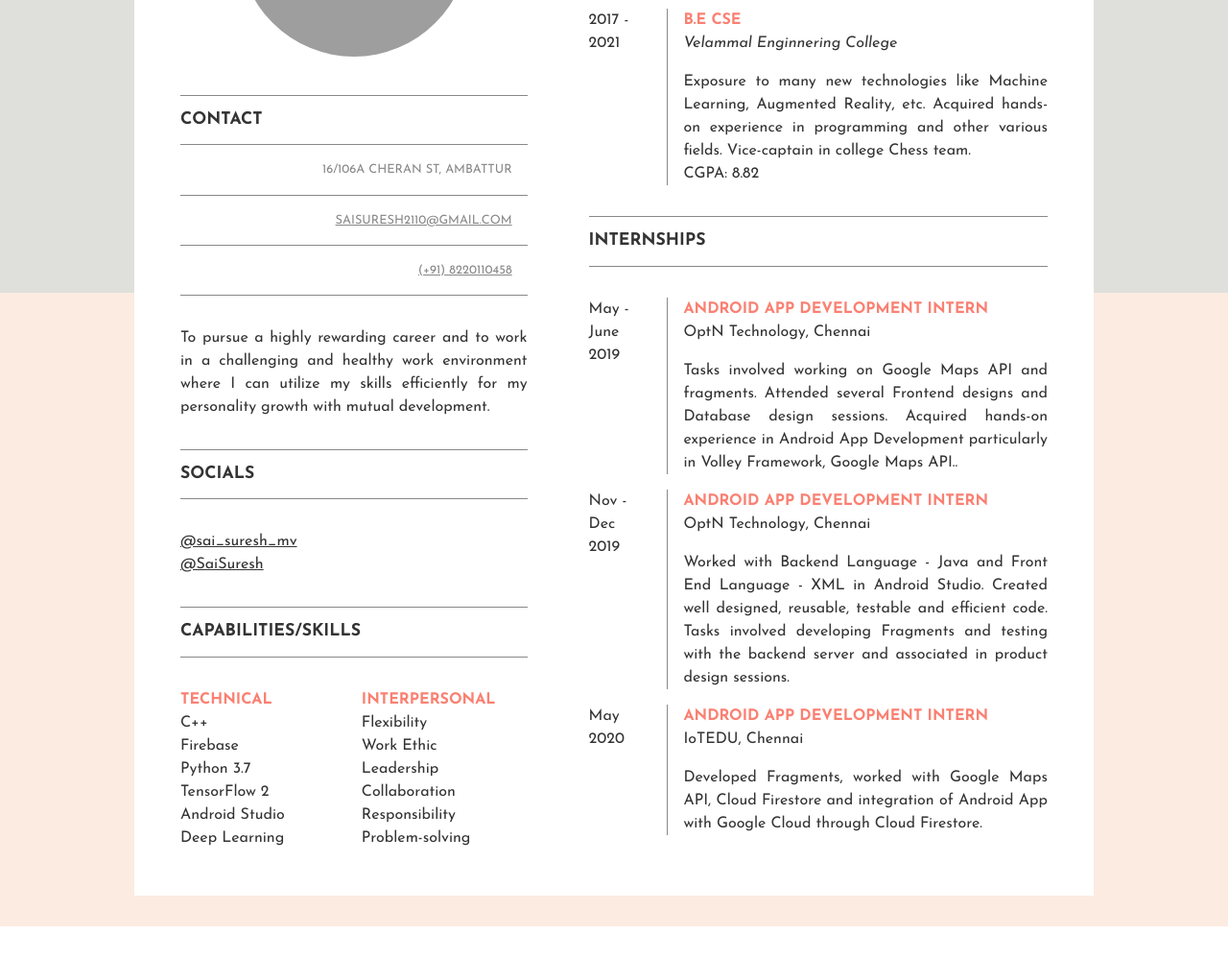
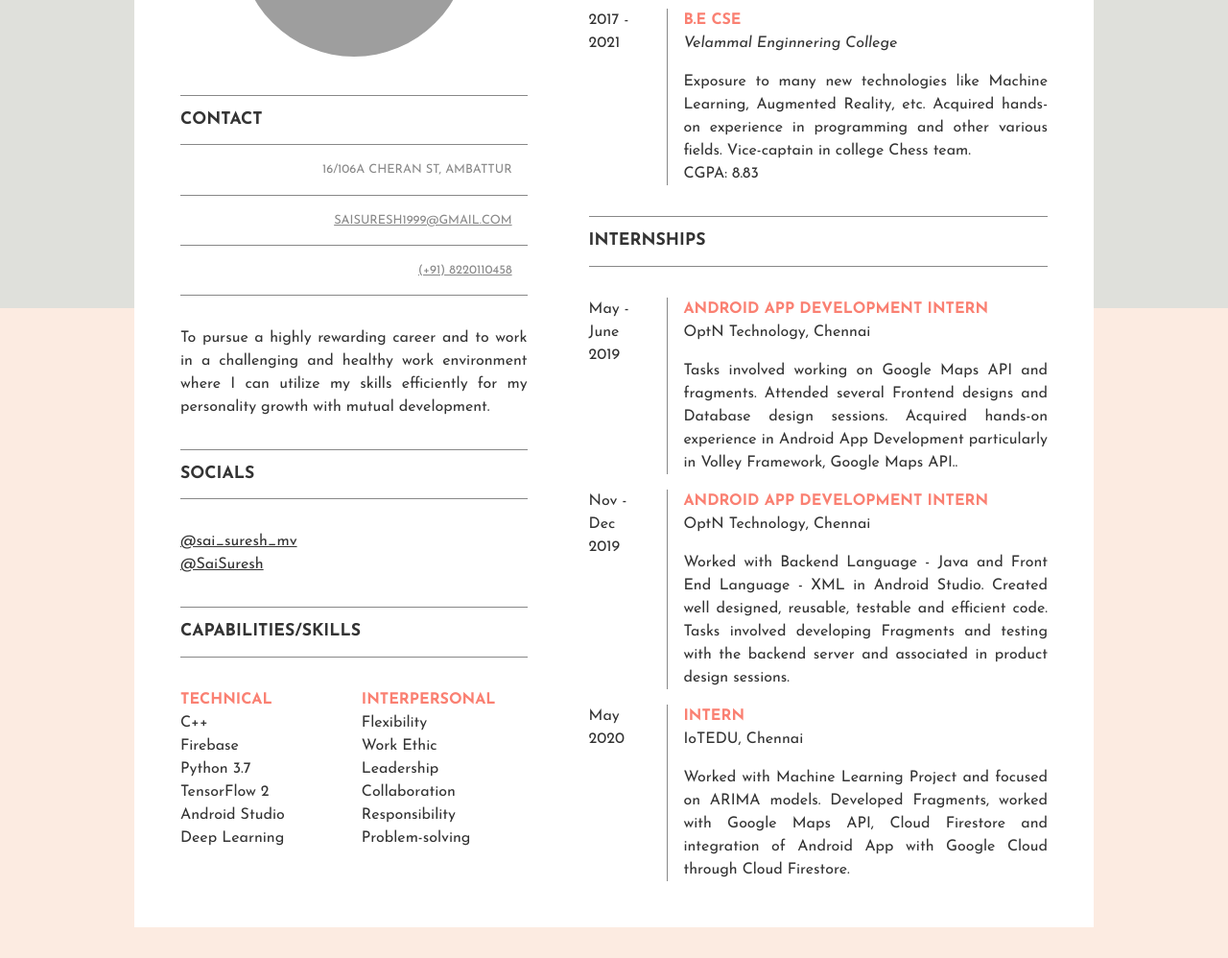
Before and after one commit to saisuresh1999/ModernResume, a plain HTML site: page index.html in a window 1280 px wide. Shown: the part 355-1353 px from the top of the page at 96% size. Before the commit the page ends 1320 px from the top, so only its background shows below. Drawn offline with Linux system fonts and the light colour scheme; grey boxes are pictures that could not be loaded.

Commit message:
Update index.html

```diff
--- a/index.html
+++ b/index.html
@@ -27,7 +27,7 @@
             <ul>
                 <li>16/106A Cheran St, Ambattur</li>
 
-                <li><a href="mailto:saisuresh2110@gmail.com">saisuresh2110@gmail.com</a></li>
+                <li><a href="mailto:saisuresh1999@gmail.com">saisuresh1999@gmail.com</a></li>
 
                 <li><a href="tel:++918220110458">(+91) 8220110458</a></li>
 
@@ -103,7 +103,7 @@
                         <h3>B.E CSE</h3>
                         <p class="subtitle"><em>Velammal Enginnering College</em></p>
                         <p>Exposure to many new technologies like Machine Learning, Augmented Reality, etc. Acquired hands-on experience in programming and other various fields. Vice-captain in college Chess team.</p>
-                        <p>CGPA: 8.82</p>
+                        <p>CGPA: 8.83</p>
                     </div>
                 </li>
             </ul>
@@ -133,9 +133,9 @@
                 <li class="event">
                     <span class="duration">May 2020</span>
                     <div class="content">
-                        <h3>Android App Development Intern</h3>
+                        <h3>Intern</h3>
                         <p>IoTEDU, Chennai</p>
-                        <p>Developed Fragments, worked with Google Maps API, Cloud Firestore and integration of Android App with Google Cloud through Cloud Firestore.
+                        <p>Worked with Machine Learning Project and focused on ARIMA models. Developed Fragments, worked with Google Maps API, Cloud Firestore and integration of Android App with Google Cloud through Cloud Firestore.
                         </p>
                     </div>
                 </li>
```
